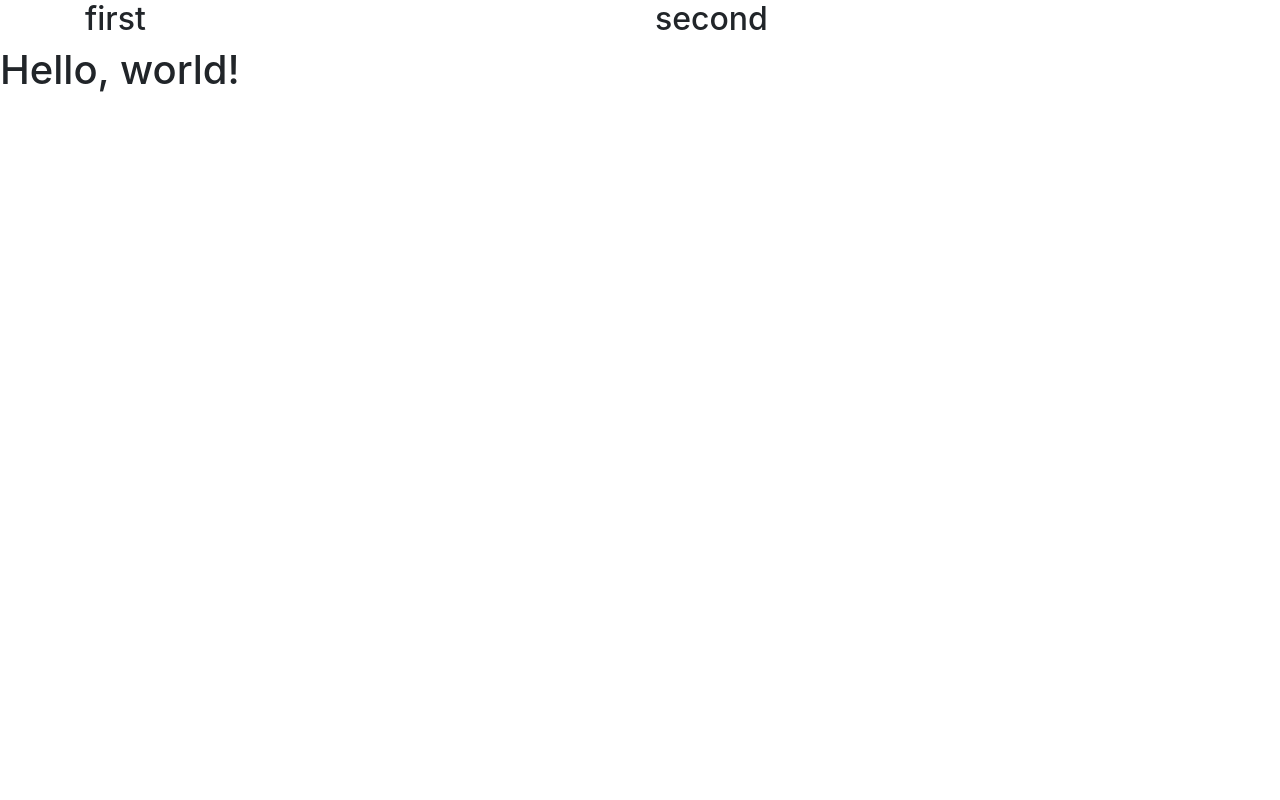
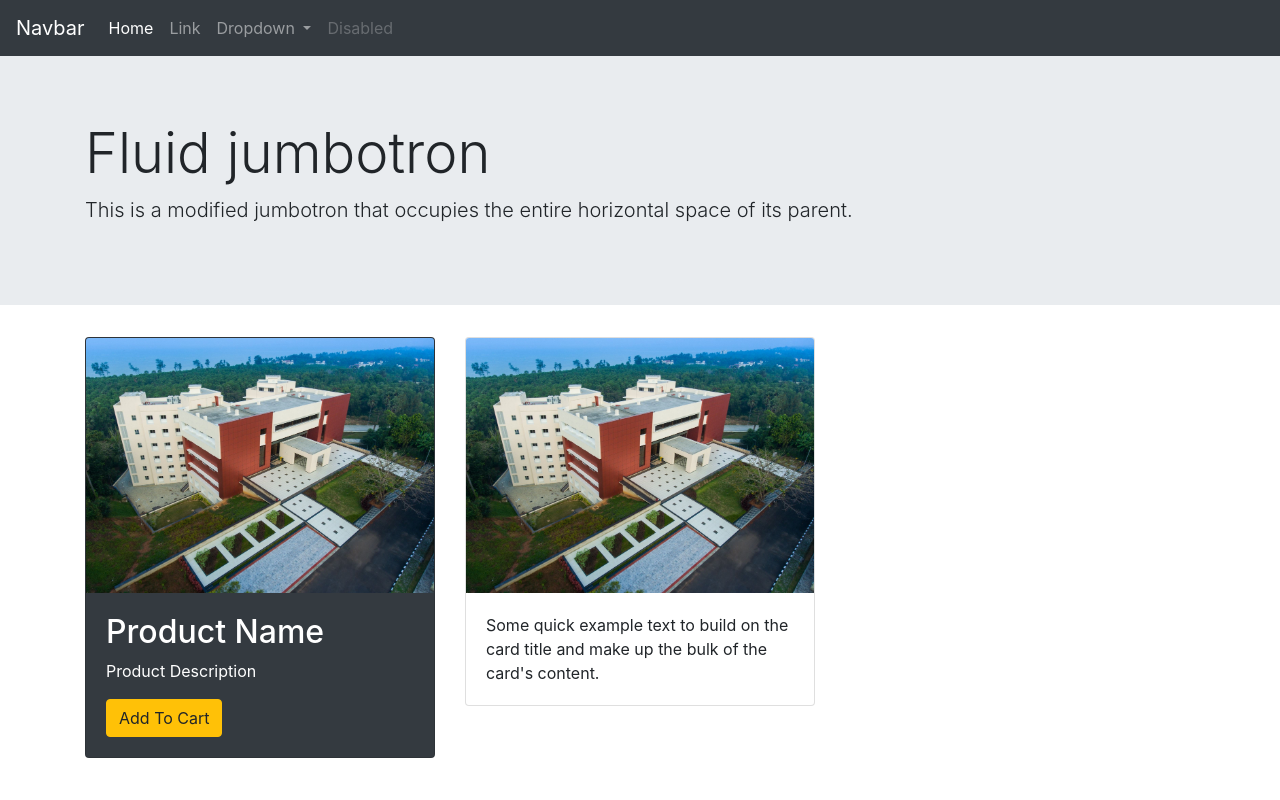
Before and after one commit to Omanshu840/ResourceCart, a Django app: page /shop/ in a window 1280 px wide. Run offline with Django 3.2, Linux system fonts and the light colour scheme; some libraries are stand-ins or nearby versions.

Commit message:
UI Changes

```diff
--- a/shop/templates/shop/index.html
+++ b/shop/templates/shop/index.html
@@ -13,18 +13,72 @@
   </head>
   <body>
 
+
+    <nav class="navbar navbar-expand-lg navbar-dark bg-dark">
+      <a class="navbar-brand" href="#">Navbar</a>
+      <button class="navbar-toggler" type="button" data-toggle="collapse" data-target="#navbarSupportedContent" aria-controls="navbarSupportedContent" aria-expanded="false" aria-label="Toggle navigation">
+        <span class="navbar-toggler-icon"></span>
+      </button>
+
+      <div class="collapse navbar-collapse" id="navbarSupportedContent">
+        <ul class="navbar-nav mr-auto">
+          <li class="nav-item active">
+            <a class="nav-link" href="#">Home <span class="sr-only">(current)</span></a>
+          </li>
+          <li class="nav-item">
+            <a class="nav-link" href="#">Link</a>
+          </li>
+          <li class="nav-item dropdown">
+            <a class="nav-link dropdown-toggle" href="#" id="navbarDropdown" role="button" data-toggle="dropdown" aria-haspopup="true" aria-expanded="false">
+              Dropdown
+            </a>
+            <div class="dropdown-menu" aria-labelledby="navbarDropdown">
+              <a class="dropdown-item" href="#">Action</a>
+              <a class="dropdown-item" href="#">Another action</a>
+              <div class="dropdown-divider"></div>
+              <a class="dropdown-item" href="#">Something else here</a>
+            </div>
+          </li>
+          <li class="nav-item">
+            <a class="nav-link disabled" href="#">Disabled</a>
+          </li>
+        </ul>
+      </div>
+    </nav>
+
+    <div class="jumbotron jumbotron-fluid">
+      <div class="container">
+        <h1 class="display-4">Fluid jumbotron</h1>
+        <p class="lead">This is a modified jumbotron that occupies the entire horizontal space of its parent.</p>
+      </div>
+    </div>
+
     <div class="container">
       <div class="row">
-        <div class="col-6">
-          <h2>first</h2>
+        <div class="col-12 col-md-4">
+          <div class="card text-white bg-dark" style="width: 100%;">
+            <img class="card-img-top" src="{% static 'shop/img/cse.jpeg'  %}" alt="Card image cap">
+            <div class="card-body">
+              <h2>Product Name</h2>
+              <p>Product Description</p>
+              <button type="button" class="btn btn-warning">Add To Cart</button>
+            </div>
+          </div>
         </div>
-        <div class="col-6">
-          <h2>second</h2>
+        <div class="col-12 col-md-4">
+          <div class="card" style="width: 100%;">
+            <img class="card-img-top" src="{% static 'shop/img/cse.jpeg'  %}" alt="Card image cap">
+            <div class="card-body">
+              <p class="card-text">Some quick example text to build on the card title and make up the bulk of the card's content.</p>
+            </div>
+          </div>
         </div>
       </div>
     </div>
 
-    <h1>Hello, world!</h1>
+
+
+
 
     <!-- Optional JavaScript -->
     <!-- jQuery first, then Popper.js, then Bootstrap JS -->
```
Also changed, not shown: shop/templates/shop/index2.html (added, +152 -0 lines), shop/static/shop/img/cse.jpeg (added).
